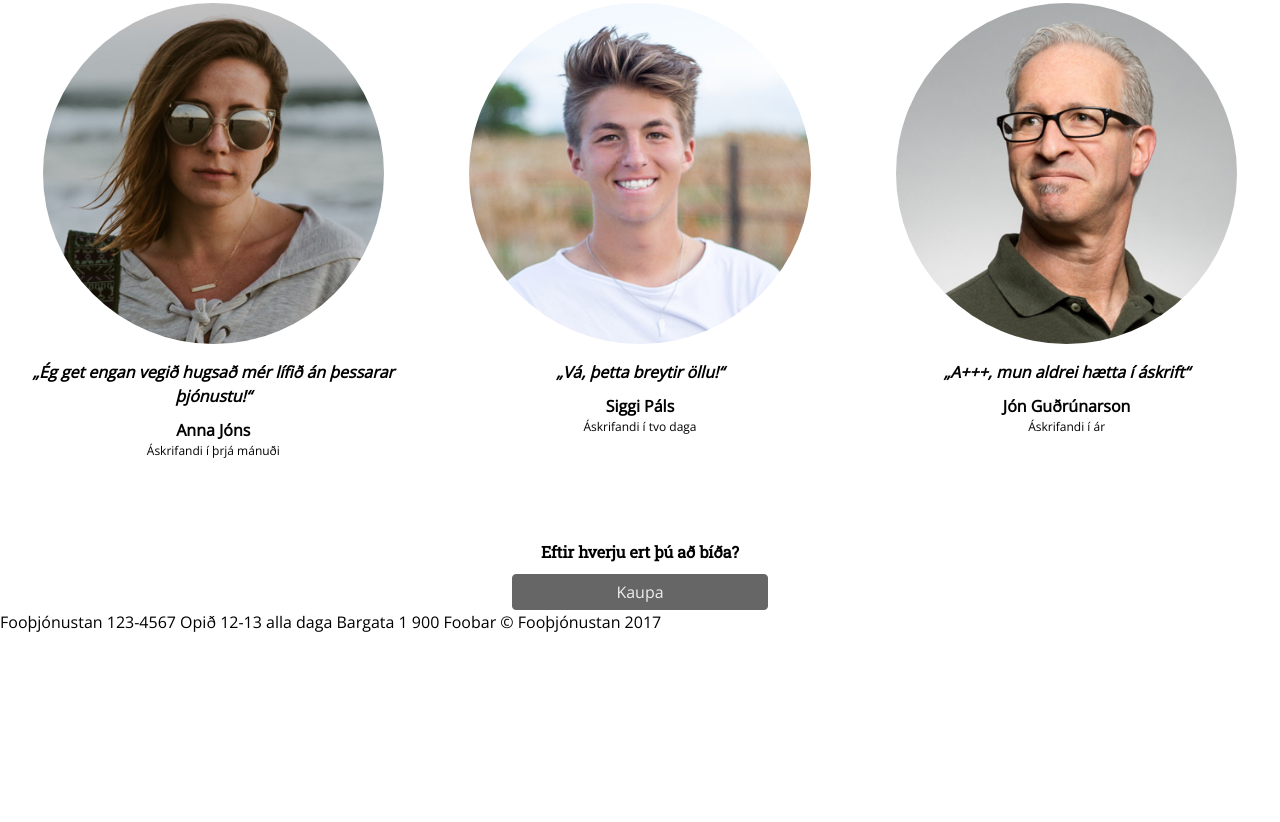
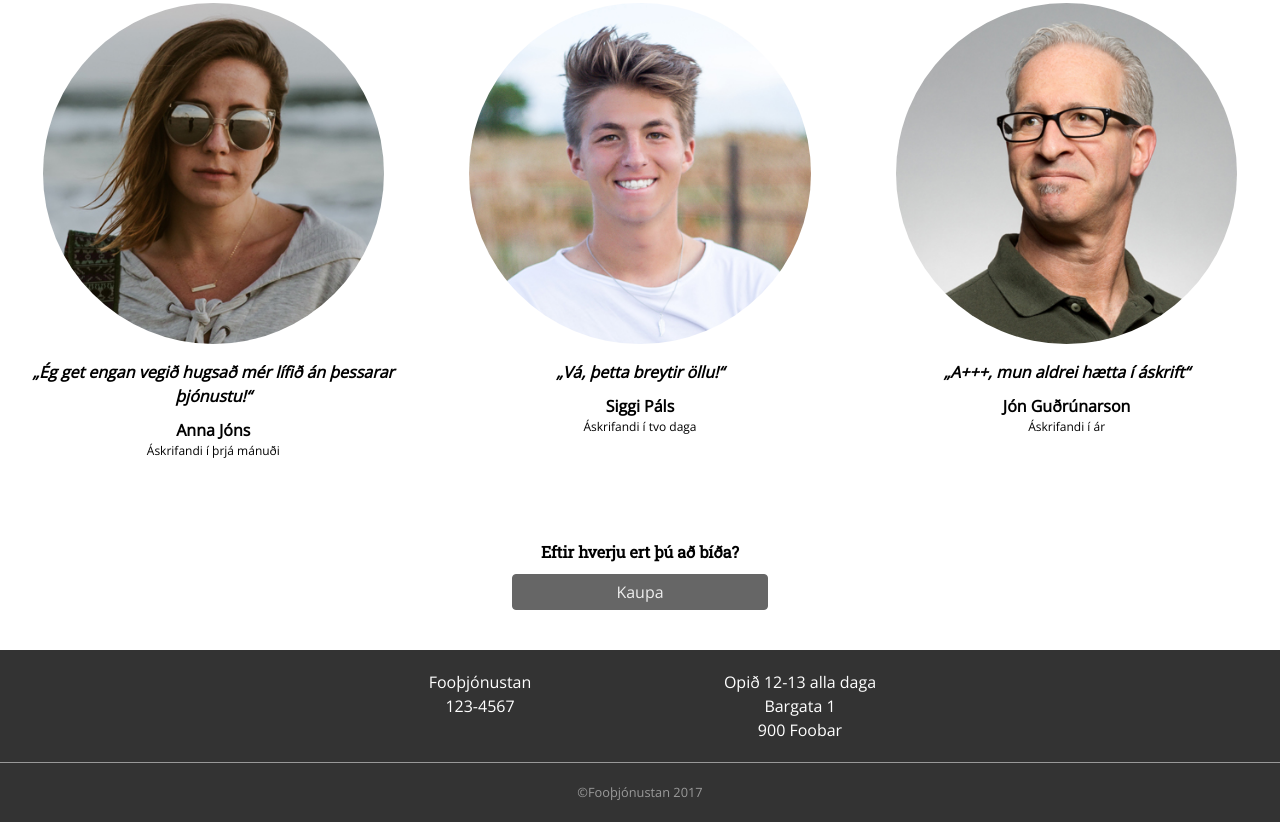
Before and after one commit to ingisteinn/vefforritun-verkefni1, a website: page index.html in a window 1280 px wide. Shown: the part 1660-2482 px from the top of the page. Before the commit the page ends 2294 px from the top, so only its background shows below. Drawn offline with nearby package versions, Linux system fonts and the light colour scheme.

Commit message:
Bætti við footer

```diff
--- a/index.html
+++ b/index.html
@@ -104,14 +104,21 @@
         </div>
       </section>
     </main>
-    <footer>
-      Fooþjónustan
-      123-4567
-      Opið 12-13 alla daga
-      Bargata 1
-      900 Foobar
-      © Fooþjónustan 2017
-
+    <footer class="footer">
+        <div class="footer--upper">
+        <div class="footer--item">
+          <p>Fooþjónustan</p>
+          <p>123-4567</p>
+        </div>
+        <div class="footer--item">
+          <p>Opið 12-13 alla daga</p>
+          <p>Bargata 1</p>
+          <p>900 Foobar</p>
+        </div>
+        </div>
+      <div class="footer--below">
+          <p>©Fooþjónustan 2017</p>
+      </div>
     </footer>
 
   </body>
--- a/scss/index.scss
+++ b/scss/index.scss
@@ -87,6 +87,7 @@
     &--btn {
       display: flex;
       justify-content: center;
+      margin-bottom: $gutter*2;
     }
   }
 }
```
Also changed, not shown: about.html (+16 -3 lines), styles.css.
